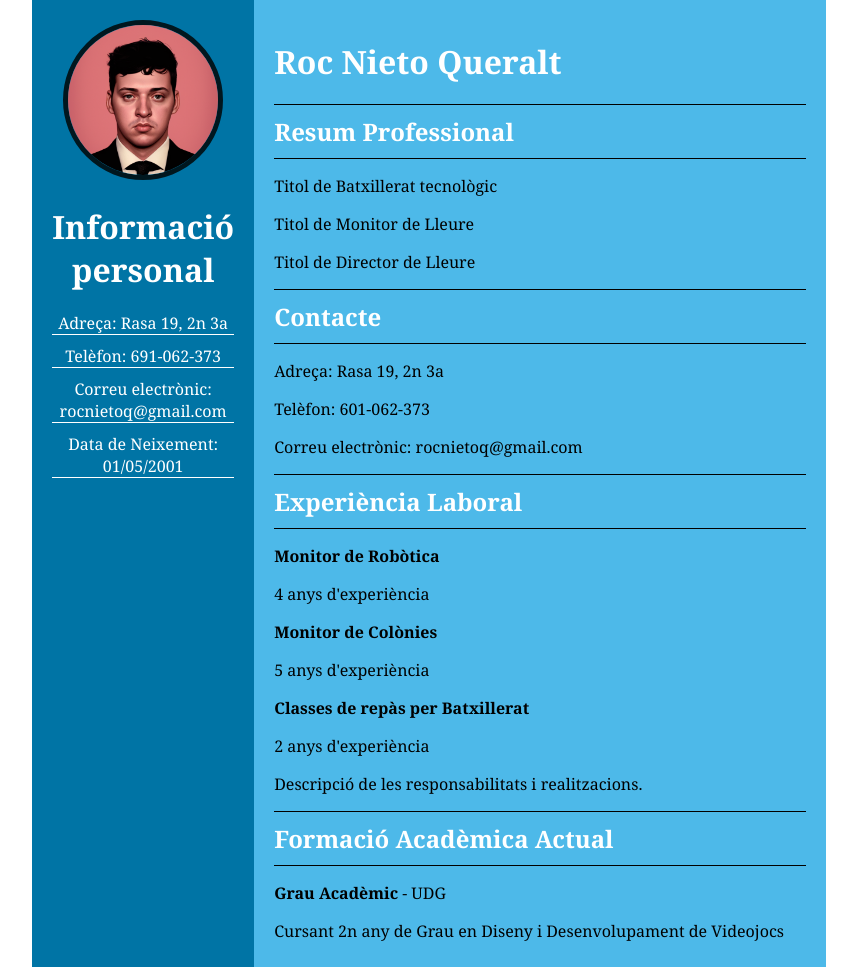
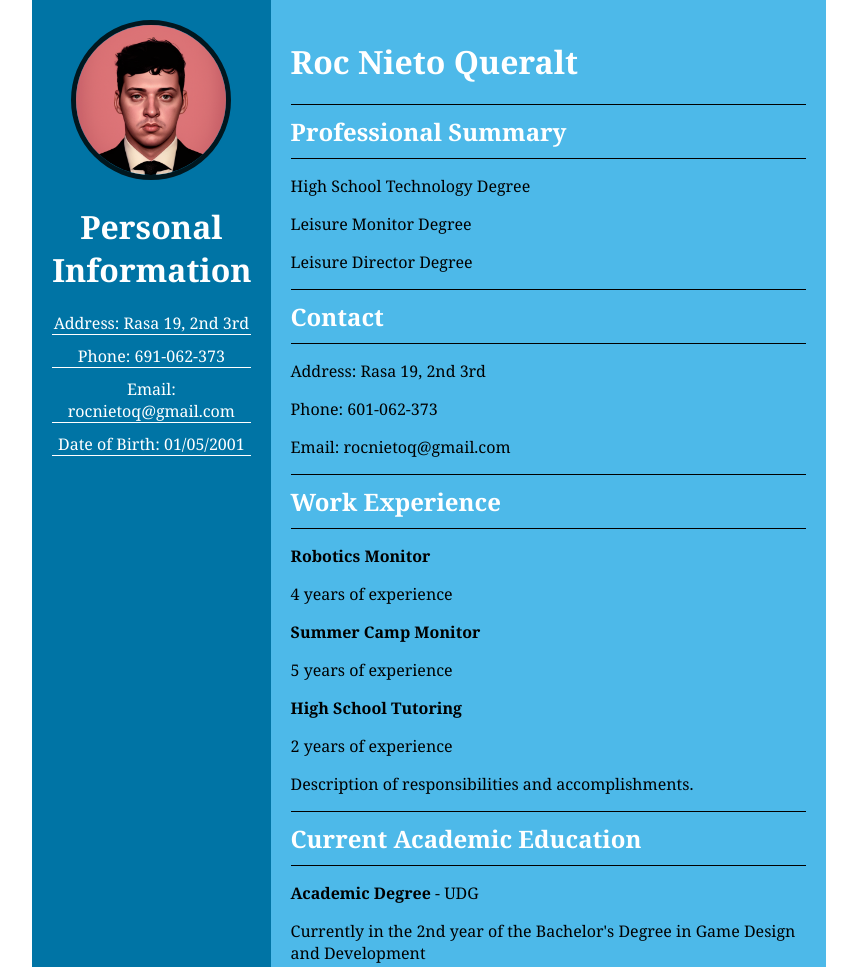
Before and after one commit to RocFox4/ROCFOX4.GITHUB.IO, a plain HTML site: page index.html in a window 1280 px wide. Shown: the top 967 px of the page, without its empty margins (211-1068 px from the left). Drawn offline with Linux system fonts and the light colour scheme.

Commit message:
Update index.html

```diff
--- a/index.html
+++ b/index.html
@@ -2,7 +2,7 @@
 <html>
 
 <head>
-    <title>Roc Nieto Curriculim Vitae</title>
+    <title>Roc Nieto Curriculum Vitae</title>
     <link rel="stylesheet" type="text/css" href="RocCV.css">
     <link rel="preconnect" href="https://fonts.googleapis.com">
     <link rel="preconnect" href="https://fonts.gstatic.com" crossorigin>
@@ -12,35 +12,35 @@
 <body>
     <div class="resume">
         <div class="left-column">
-            <img class="profile-image" src="Roc.png" alt="Foto de perfil">
-            <h1>Informació personal</h1>
-            <p>Adreça: Rasa 19, 2n 3a</p>
-            <p>Telèfon: 691-062-373</p>
-            <p>Correu electrònic: rocnietoq@gmail.com</p>
-            <p>Data de Neixement: 01/05/2001</p>
+            <img class="profile-image" src="Roc.png" alt="Profile Picture">
+            <h1>Personal Information</h1>
+            <p>Address: Rasa 19, 2nd 3rd</p>
+            <p>Phone: 691-062-373</p>
+            <p>Email: rocnietoq@gmail.com</p>
+            <p>Date of Birth: 01/05/2001</p>
 
         </div>
         <div class="right-column">
             <h1>Roc Nieto Queralt</h1>
-            <h2>Resum Professional</h2>
-            <p> Titol de Batxillerat tecnològic</p>
-            <p> Titol de Monitor de Lleure</p>
-            <p> Titol de Director de Lleure</p>
-            <h2>Contacte</h2>
-            <p>Adreça: Rasa 19, 2n 3a</p>
-            <p>Telèfon: 601-062-373</p>
-            <p>Correu electrònic: rocnietoq@gmail.com</p>
-            <h2>Experiència Laboral</h2>
-            <p><strong>Monitor de Robòtica</strong>
-            <p> 4 anys d'experiència</p>
-            <p><strong>Monitor de Colònies</strong>
-            <p> 5 anys d'experiència</p>
-            <p><strong>Classes de repàs per Batxillerat</strong>
-            <p> 2 anys d'experiència</p>
-            <p>Descripció de les responsabilitats i realitzacions.</p>
-            <h2>Formació Acadèmica Actual</h2>
-            <p><strong>Grau Acadèmic</strong> - UDG<br>
-            <p>Cursant 2n any de Grau en Diseny i Desenvolupament de Videojocs</p>
+            <h2>Professional Summary</h2>
+            <p>High School Technology Degree</p>
+            <p>Leisure Monitor Degree</p>
+            <p>Leisure Director Degree</p>
+            <h2>Contact</h2>
+            <p>Address: Rasa 19, 2nd 3rd</p>
+            <p>Phone: 601-062-373</p>
+            <p>Email: rocnietoq@gmail.com</p>
+            <h2>Work Experience</h2>
+            <p><strong>Robotics Monitor</strong>
+            <p>4 years of experience</p>
+            <p><strong>Summer Camp Monitor</strong>
+            <p>5 years of experience</p>
+            <p><strong>High School Tutoring</strong>
+            <p>2 years of experience</p>
+            <p>Description of responsibilities and accomplishments.</p>
+            <h2>Current Academic Education</h2>
+            <p><strong>Academic Degree</strong> - UDG<br>
+            <p>Currently in the 2nd year of the Bachelor's Degree in Game Design and Development</p>
         </div>
     </div>
 </body>
```
